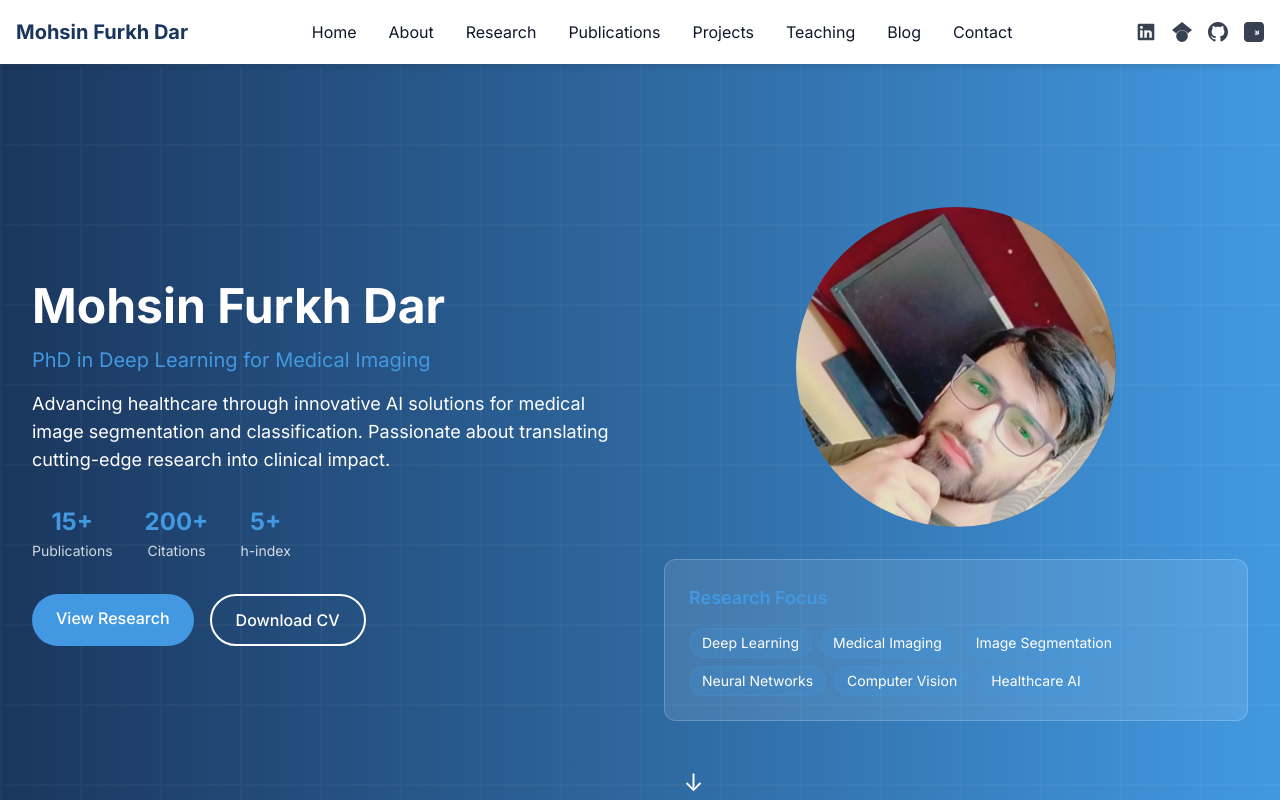
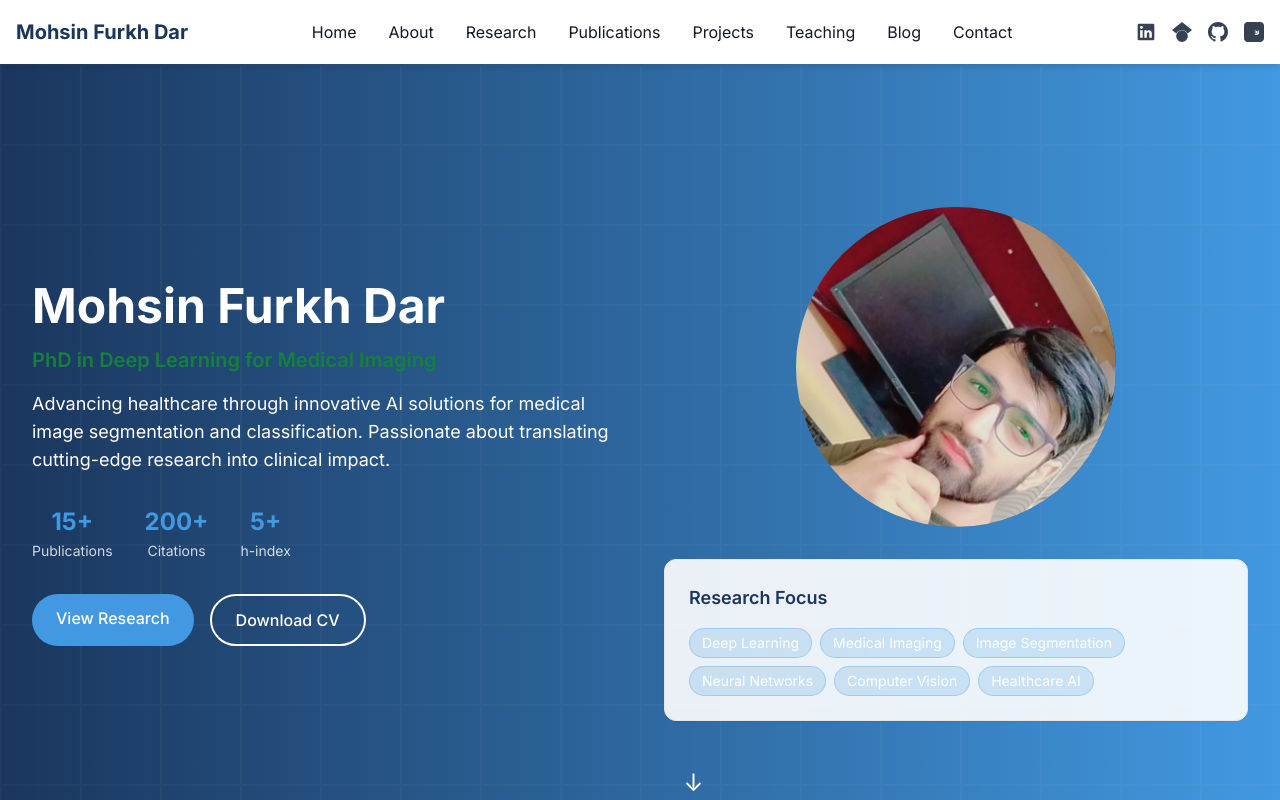
Before and after one commit to MohsinFurkh/mohsinfurkh.github.io, a Next.js app: page / in a window 1280 px wide. Shown: the top 800 px of the page. Built offline with nearby package versions, Linux system fonts and the light colour scheme; no server answers.

Commit message:
Update page.tsx

```diff
--- a/src/app/page.tsx
+++ b/src/app/page.tsx
@@ -62,7 +62,7 @@ export default function Home() {
               <h1 className="text-4xl md:text-5xl font-bold mb-4 animate-fadeIn">
                 Mohsin Furkh Dar
               </h1>
-              <div className="text-xl text-accent mb-4 animate-fadeIn delay-200">
+              <div className="text-xl text-green-700 dark:text-green-500 mb-4 animate-fadeIn delay-200 font-semibold">
                 PhD in Deep Learning for Medical Imaging
               </div>
               <p className="text-lg mb-8 animate-fadeIn delay-300">
@@ -115,8 +115,8 @@ export default function Home() {
               </div>
 
               {/* Research Keywords */}
-              <div className="bg-white/10 backdrop-blur-md rounded-xl p-6 border border-white/20 w-full">
-                <h3 className="text-accent text-lg font-semibold mb-4">Research Focus</h3>
+              <div className="bg-white/90 dark:bg-gray-800/90 backdrop-blur-md rounded-xl p-6 border border-gray-200 dark:border-gray-700 w-full shadow-sm">
+                <h3 className="text-primary dark:text-accent text-lg font-semibold mb-4">Research Focus</h3>
                 <div className="flex flex-wrap gap-2">
                   <span className="bg-accent/20 border border-accent/30 text-white px-3 py-1 rounded-full text-sm">Deep Learning</span>
                   <span className="bg-accent/20 border border-accent/30 text-white px-3 py-1 rounded-full text-sm">Medical Imaging</span>
```
